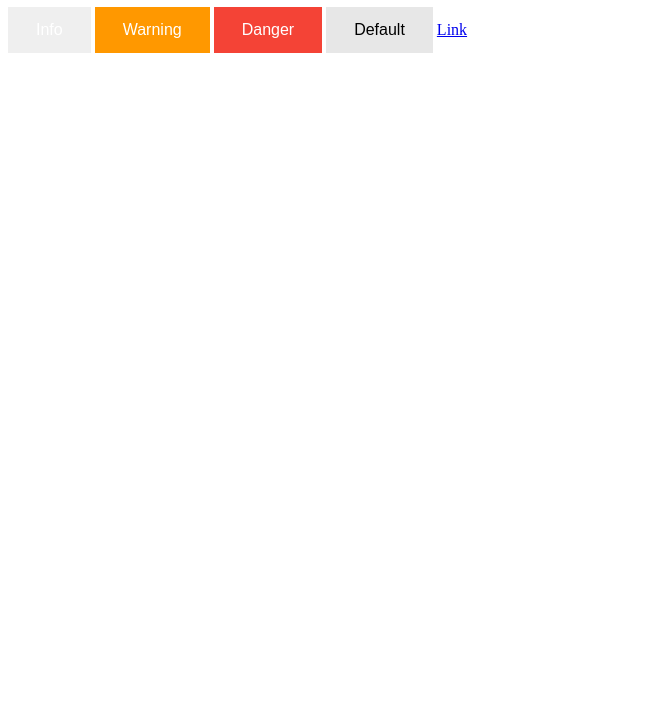
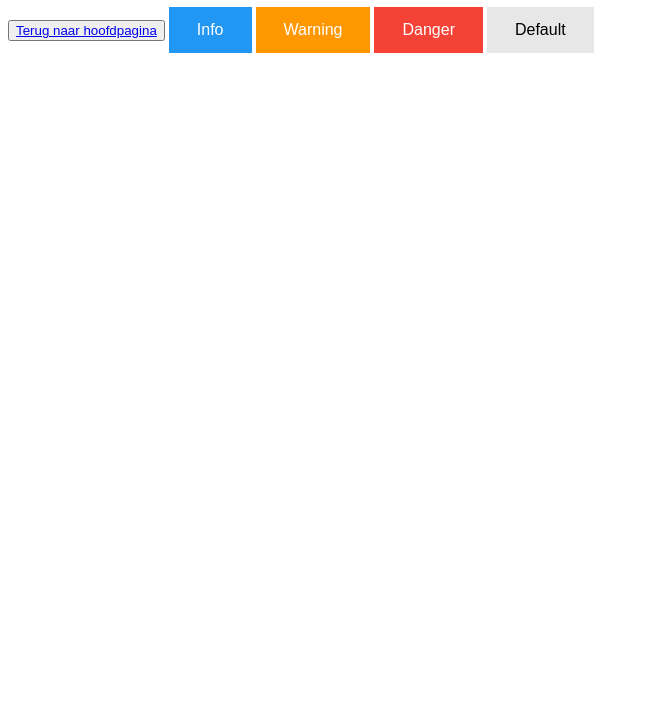
Before and after one commit to illyasabrddane/illyas_abrddane.github.io, a plain HTML site: page knoppen.html in a window 1280 px wide. Shown: the part 73-800 px from the top of the page, without its empty margins (0-649 px from the left). Drawn offline with Linux system fonts and the light colour scheme.

Commit message:
Update knoppen.html

```diff
--- a/knoppen.html
+++ b/knoppen.html
@@ -31,7 +31,9 @@
 <body>
 
 <h1>Knoppen</h1>
-    <button class="btn succes" <a href="index.html" class="btn succes</a>Terug naar hoofdpagina</button>
+
+    <button><a href="index.html">Terug naar hoofdpagina</a></button>
+
     <button class="btn info">Info</button>
 
     <button class="btn warning">Warning</button>
@@ -41,4 +43,3 @@
     <button class="btn default">Default</button>
 </body>
 </html>
-<a href="link.html" class="button">Link</a>
```
